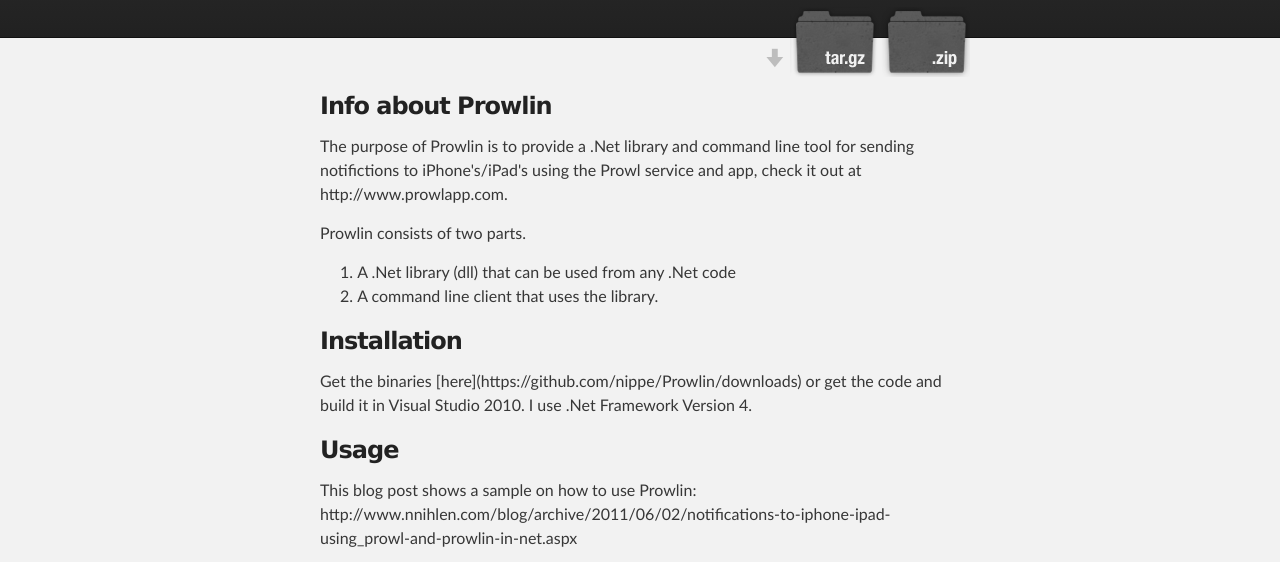
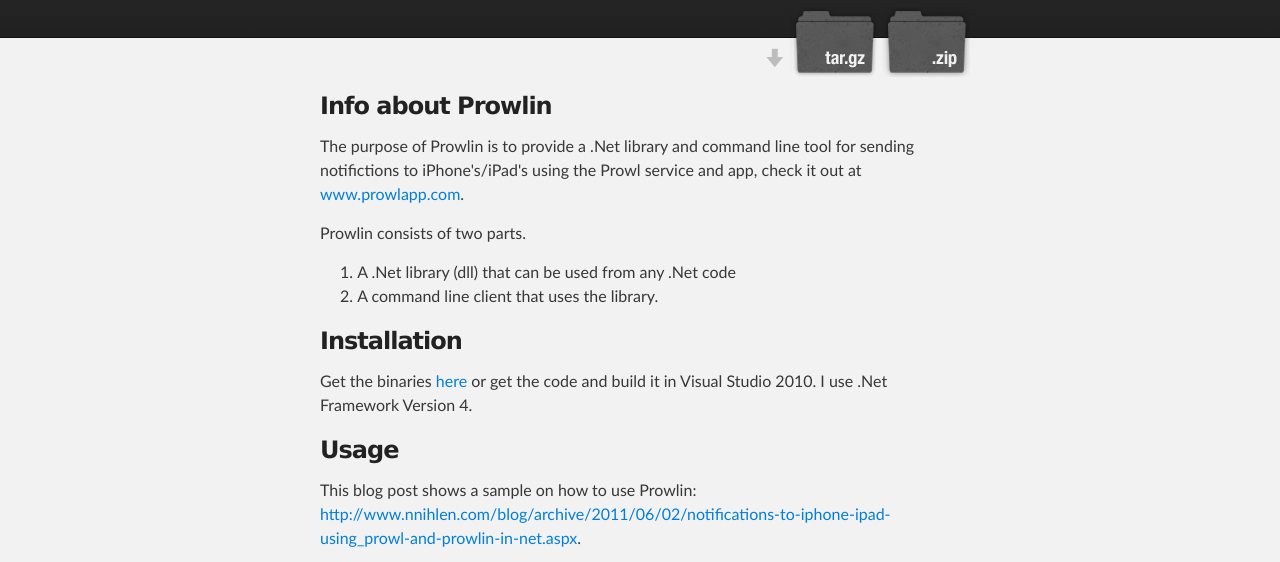
Before and after one commit to nippe/Prowlin, a plain HTML site: page index.html in a window 1280 px wide. Shown: the part 208-770 px from the top of the page. Drawn offline with Linux system fonts and the light colour scheme.

Commit message:
Fixed links

```diff
--- a/index.html
+++ b/index.html
@@ -34,7 +34,7 @@
         <h3>Info about Prowlin</h3>
 
 <p>
-  The purpose of Prowlin is to provide a .Net library and command line tool for sending notifictions to iPhone's/iPad's using the Prowl service and app, check it out at http://www.prowlapp.com.
+  The purpose of Prowlin is to provide a .Net library and command line tool for sending notifictions to iPhone's/iPad's using the Prowl service and app, check it out at <a href="http://www.prowlapp.com">www.prowlapp.com</a>.
 </p>
 
 <p>
@@ -47,12 +47,12 @@
 
 <h3>Installation</h3>
 <p>
-Get the binaries [here](https://github.com/nippe/Prowlin/downloads) or get the code and build it in Visual Studio 2010. I use .Net Framework Version 4.
+Get the binaries <a href="https://github.com/nippe/Prowlin/downloads">here</a> or get the code and build it in Visual Studio 2010. I use .Net Framework Version 4.
 </p>
 
 <h3>Usage</h3>
 <p>
-This blog post shows a sample on how to use Prowlin: http://www.nnihlen.com/blog/archive/2011/06/02/notifications-to-iphone-ipad-using_prowl-and-prowlin-in-net.aspx
+This blog post shows a sample on how to use Prowlin: <a href="http://www.nnihlen.com/blog/archive/2011/06/02/notifications-to-iphone-ipad-using_prowl-and-prowlin-in-net.aspx">http://www.nnihlen.com/blog/archive/2011/06/02/notifications-to-iphone-ipad-using_prowl-and-prowlin-in-net.aspx</a>.
 </p>
 
 <h4>Code</h4>
```
